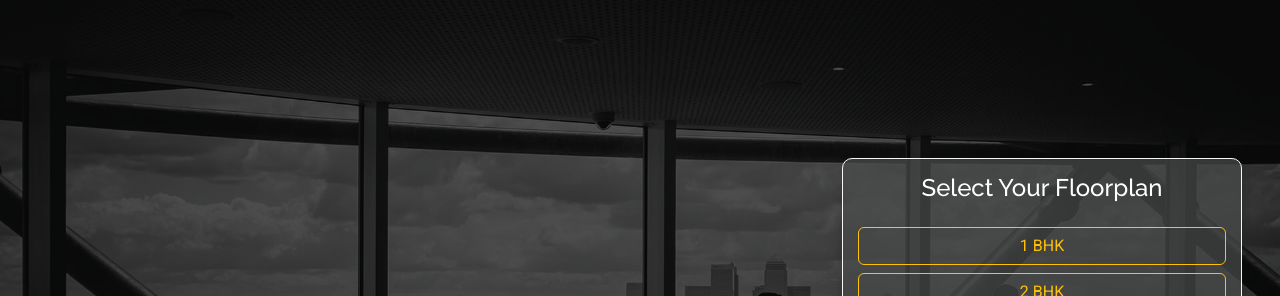
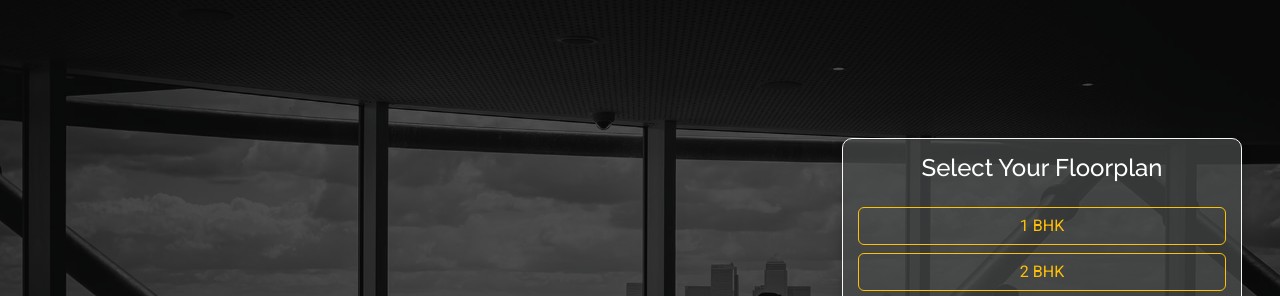
Before and after one commit to Chinmai06/Spaceble_design, a plain HTML site: page spaceble/index.html in a window 1280 px wide. Shown: the part 74-370 px from the top of the page. Drawn offline with Linux system fonts and the light colour scheme.

Commit message:
commited css and html

```diff
--- a/spaceble/assets/css/main.css
+++ b/spaceble/assets/css/main.css
@@ -1745,7 +1745,7 @@ section,
 
 .form-overlay {
   position: absolute;
-  top: -160px; /* Offset from the top */
+  top: -180px; /* Offset from the top */
 
   background-color:rgba(73, 74, 74, 0.7);
   padding: 15px;
```
